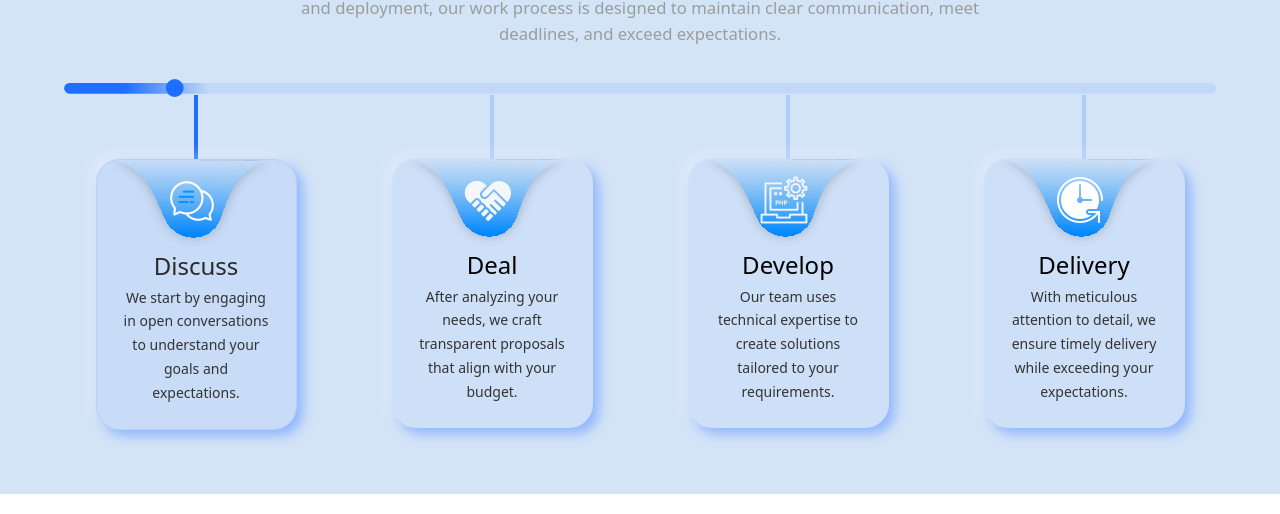
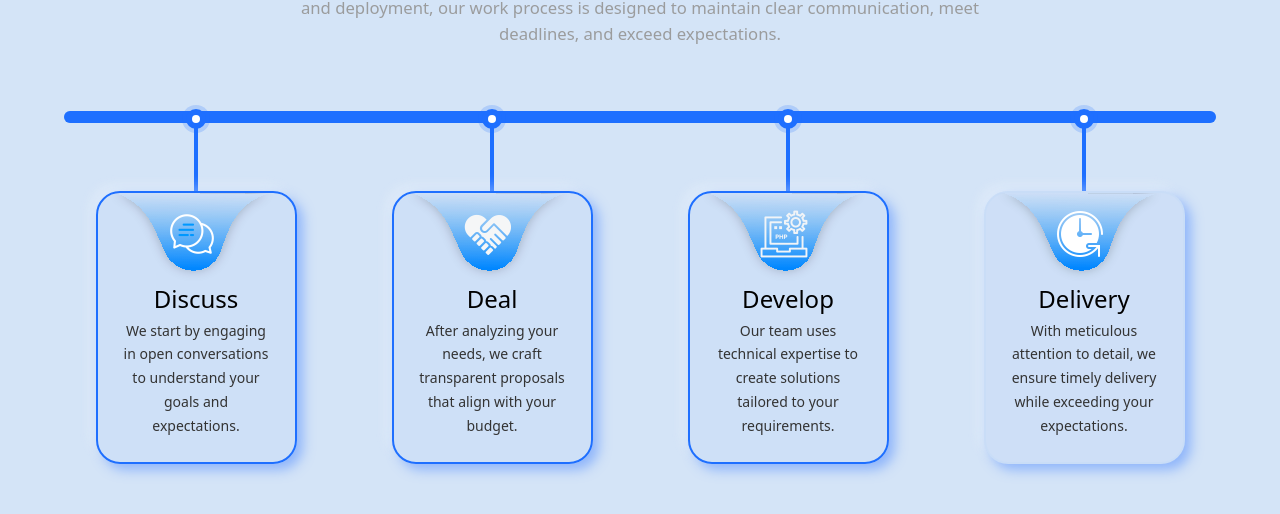
Before and after one commit to rhmunna143/section-task, a React (Vite) app: page / in a window 1280 px wide. Shown: the part 1047-1561 px from the top of the page. Built offline with nearby package versions, Linux system fonts and the light colour scheme.

Commit message:
Refactor ProcessCard and WorkProcessSection components for improved timeline functionality and visual effects

```diff
--- a/src/components/ProcessCard.jsx
+++ b/src/components/ProcessCard.jsx
@@ -1,23 +1,42 @@
 import React from "react";
 
-const ProcessCard = ({ icon, title, description, isFirst = false }) => {
+const ProcessCard = ({ icon, title, description }) => {
   return (
-    <div className="flex flex-col items-center">
-      {/* Vertical connector line */}
-      <div
-        className={`w-1 h-16 ${
-          isFirst ? "bg-[#1e6fff]" : "bg-[rgba(30,111,255,0.2)]"
-        }`}
-      />
+    <div className="flex flex-col items-center relative">
+      {/* Timeline Point - sitting ON the timeline (intersecting) */}
+      <div className="absolute -top-[18px] left-1/2 -translate-x-1/2 z-30">
+        <div
+          className="timeline-point-outer relative w-5 h-5 rounded-full flex items-center justify-center transition-all duration-1000"
+          style={{
+            background: "rgba(30, 111, 255, 0.2)",
+          }}
+        >
+          <span
+            className="timeline-point-inner block w-2 h-2 rounded-full transition-all duration-1000"
+            style={{
+              background: "transparent",
+            }}
+          ></span>
+        </div>
+      </div>
+
+      {/* Vertical connector line with animated fill effect */}
+      <div className="vertical-line-container relative w-1 h-16 bg-[rgba(30,111,255,0.1)]">
+        <div
+          className="vertical-line-fill absolute top-0 left-0 w-full transition-all duration-1000 ease-out"
+          style={{
+            height: "0%",
+            background: "#1e6fff",
+          }}
+        ></div>
+      </div>
 
       {/* Card with glassmorphism effect */}
       <div
-        className="relative w-[201px] rounded-3xl p-6 flex flex-col items-center text-center"
+        className="card-content relative w-[201px] rounded-3xl p-6 flex flex-col items-center text-center"
         style={{
-          backgroundColor: isFirst
-            ? "rgba(30, 111, 255, 0.06)"
-            : "rgba(30, 111, 255, 0.03)",
-          border: isFirst ? "1px solid rgba(30, 111, 255, 0.1)" : "none",
+          backgroundColor: "rgba(30, 111, 255, 0.03)",
+          border: "none",
           boxShadow:
             "6px 6px 12px rgba(78, 137, 255, 0.50), -6px -6px 12px rgba(249, 252, 255, 0.30)",
         }}
@@ -36,13 +55,7 @@ const ProcessCard = ({ icon, title, description, isFirst = false }) => {
         </div>
 
         {/* Title */}
-        <h3
-          className={`text-2xl font-medium mb-1 ${
-            isFirst ? "text-[#2a2a2a]" : "text-black"
-          }`}
-        >
-          {title}
-        </h3>
+        <h3 className="text-2xl font-medium mb-1 text-black">{title}</h3>
 
         {/* Description */}
         <p className="text-sm text-[#333333] leading-[23.8px]">{description}</p>
--- a/src/components/WorkProcessSection.jsx
+++ b/src/components/WorkProcessSection.jsx
@@ -1,8 +1,170 @@
-import React from "react";
-import ProcessCard from "./ProcessCard";
+import React, { useEffect, useRef, useState, useCallback } from "react";
 import SectionHeader from "./SectionHeader";
 
+const ProcessCard = ({ icon, title, description, isActive }) => {
+  return (
+    <div className="flex flex-col items-center relative">
+      {/* Timeline Point - sitting ON the timeline (intersecting) */}
+      <div className="absolute -top-[18px] left-1/2 -translate-x-1/2 z-30">
+        <div
+          className="timeline-point-outer relative w-5 h-5 rounded-full flex items-center justify-center transition-all duration-1000"
+          style={{
+            background: isActive ? '#1e6fff' : 'rgba(30, 111, 255, 0.2)',
+            boxShadow: isActive ? '0 0 0 4px rgba(30, 111, 255, 0.2)' : 'none',
+          }}
+        >
+          <span
+            className="timeline-point-inner block w-2 h-2 rounded-full transition-all duration-1000"
+            style={{
+              background: isActive ? '#ffffff' : 'transparent',
+              transform: isActive ? 'scale(1)' : 'scale(0.5)',
+            }}
+          ></span>
+        </div>
+      </div>
+
+      {/* Vertical connector line with animated fill effect */}
+      <div className="vertical-line-container relative w-1 h-16 bg-[rgba(30,111,255,0.1)]">
+        <div
+          className="vertical-line-fill absolute top-0 left-0 w-full transition-all duration-1000 ease-out"
+          style={{
+            height: isActive ? '100%' : '0%',
+            background: '#1e6fff',
+          }}
+        ></div>
+      </div>
+
+      {/* Card with glassmorphism effect */}
+      <div
+        className="card-content relative w-[201px] rounded-3xl p-6 flex flex-col items-center text-center transition-all ease-out"
+        style={{
+          backgroundColor: "rgba(30, 111, 255, 0.03)",
+          border: isActive ? '2px solid #1e6fff' : '2px solid transparent',
+          boxShadow:
+            "6px 6px 12px rgba(78, 137, 255, 0.50), -6px -6px 12px rgba(249, 252, 255, 0.30)",
+          transitionProperty: 'border',
+          transitionDuration: '800ms',
+          transitionDelay: isActive ? '1000ms' : '0ms',
+        }}
+      >
+        {/* Icon */}
+        <div className="w-[50px] h-[50px] mb-6 -mt-2">
+          <div className="icon-container w-46 absolute top-0 left-0 right-0 bottom-0 m-auto z-[-300]">
+            <img src="./images/process-bg.svg" alt="" />
+          </div>
+
+          <img
+            src={icon}
+            alt={title}
+            className="w-full h-full object-contain relative right-1"
+          />
+        </div>
+
+        {/* Title */}
+        <h3 className="text-2xl font-medium mb-1 text-black">{title}</h3>
+
+        {/* Description */}
+        <p className="text-sm text-[#333333] leading-[23.8px]">{description}</p>
+      </div>
+    </div>
+  );
+};
+
 const WorkProcessSection = ({ data }) => {
+  const timelineRef = useRef(null);
+  const innerLineRef = useRef(null);
+  const cardsRef = useRef([]);
+  const [animationStarted, setAnimationStarted] = useState(false);
+  const [activeCards, setActiveCards] = useState([]);
+  const animationIndexRef = useRef(0);
+
+  const showTime = useCallback((index) => {
+    setActiveCards(prev => {
+      if (!prev.includes(index)) {
+        return [...prev, index];
+      }
+      return prev;
+    });
+    const card = cardsRef.current[index];
+    if (card) {
+      card.setAttribute("data-done", "true");
+    }
+  }, []);
+
+  const hideTime = useCallback((index) => {
+    setActiveCards(prev => prev.filter(i => i !== index));
+    const card = cardsRef.current[index];
+    if (card) {
+      card.removeAttribute("data-done");
+    }
+  }, []);
+
+  const timelineProgress = useCallback(
+    (value) => {
+      const progress = (value / data.steps.length) * 100;
+      if (innerLineRef.current) {
+        innerLineRef.current.style.width = `${progress}%`;
+      }
+    },
+    [data.steps.length]
+  );
+
+  const slowLoop = useCallback(() => {
+    const index = animationIndexRef.current;
+    if (index < data.steps.length) {
+      setTimeout(() => {
+        showTime(index);
+        timelineProgress(index + 1);
+        animationIndexRef.current++;
+        slowLoop();
+      }, 1200);
+    }
+  }, [data.steps.length, showTime, timelineProgress]);
+
+  useEffect(() => {
+    const observer = new IntersectionObserver(
+      (entries) => {
+        entries.forEach((entry) => {
+          if (entry.intersectionRatio > 0.5 && !animationStarted) {
+            setAnimationStarted(true);
+            slowLoop();
+          }
+        });
+      },
+      { threshold: 0.5, rootMargin: "0px 0px -50px 0px" }
+    );
+
+    const currentTimeline = timelineRef.current;
+    if (currentTimeline) {
+      observer.observe(currentTimeline);
+    }
+
+    return () => {
+      if (currentTimeline) {
+        observer.unobserve(currentTimeline);
+      }
+    };
+  }, [animationStarted, slowLoop]);
+
+  const handleCardClick = (index) => {
+    const card = cardsRef.current[index];
+    if (card && card.getAttribute("data-done")) {
+      // Hide all cards from this index onwards
+      timelineProgress(index);
+      for (let i = index; i < data.steps.length; i++) {
+        hideTime(i);
+      }
+      animationIndexRef.current = index;
+    } else {
+      // Show all cards up to this index
+      timelineProgress(index + 1);
+      for (let i = 0; i <= index; i++) {
+        showTime(i);
+      }
+      animationIndexRef.current = index + 1;
+    }
+  };
+
   return (
     <section className="py-16 px-16 bg-[#d4e4f7]">
       <div className="max-w-[1400px] mx-auto">
@@ -10,26 +172,32 @@ const WorkProcessSection = ({ data }) => {
         <SectionHeader title={data.title} subtitle={data.subtitle} />
 
         {/* Process Timeline */}
-        <div className="relative mt-8">
-          {/* Timeline connector SVG */}
-          <div className="absolute top-0 left-0 right-0 flex justify-center pointer-events-none">
-            <img
-              src="/images/timeline-connector.svg"
-              alt=""
-              className="w-full max-w-[1291px] h-auto"
-            />
+        <div ref={timelineRef} className="relative mt-16 pt-4">
+          {/* Timeline Line - positioned at the top */}
+          <div className="absolute top-0 left-0 right-0 h-3 max-w[800px] bg-[rgba(30,111,255,0.2)] rounded-full z-10">
+            <span
+              ref={innerLineRef}
+              className="absolute top-0 left-0 h-full bg-[#1e6fff] rounded-full transition-all duration-1000 ease-linear"
+              style={{ width: "0%" }}
+            ></span>
           </div>
 
           {/* Process Cards */}
-          <div className="relative z-10 grid grid-cols-4 gap-8 pt-4">
+          <div className="relative z-10 grid grid-cols-4 gap-8">
             {data.steps.map((step, index) => (
-              <ProcessCard
+              <div
                 key={index}
-                icon={step.icon}
-                title={step.title}
-                description={step.description}
-                isFirst={index === 0}
-              />
+                ref={(el) => (cardsRef.current[index] = el)}
+                onClick={() => handleCardClick(index)}
+                className="process-card-wrapper cursor-pointer"
+              >
+                <ProcessCard
+                  icon={step.icon}
+                  title={step.title}
+                  description={step.description}
+                  isActive={activeCards.includes(index)}
+                />
+              </div>
             ))}
           </div>
         </div>
```
